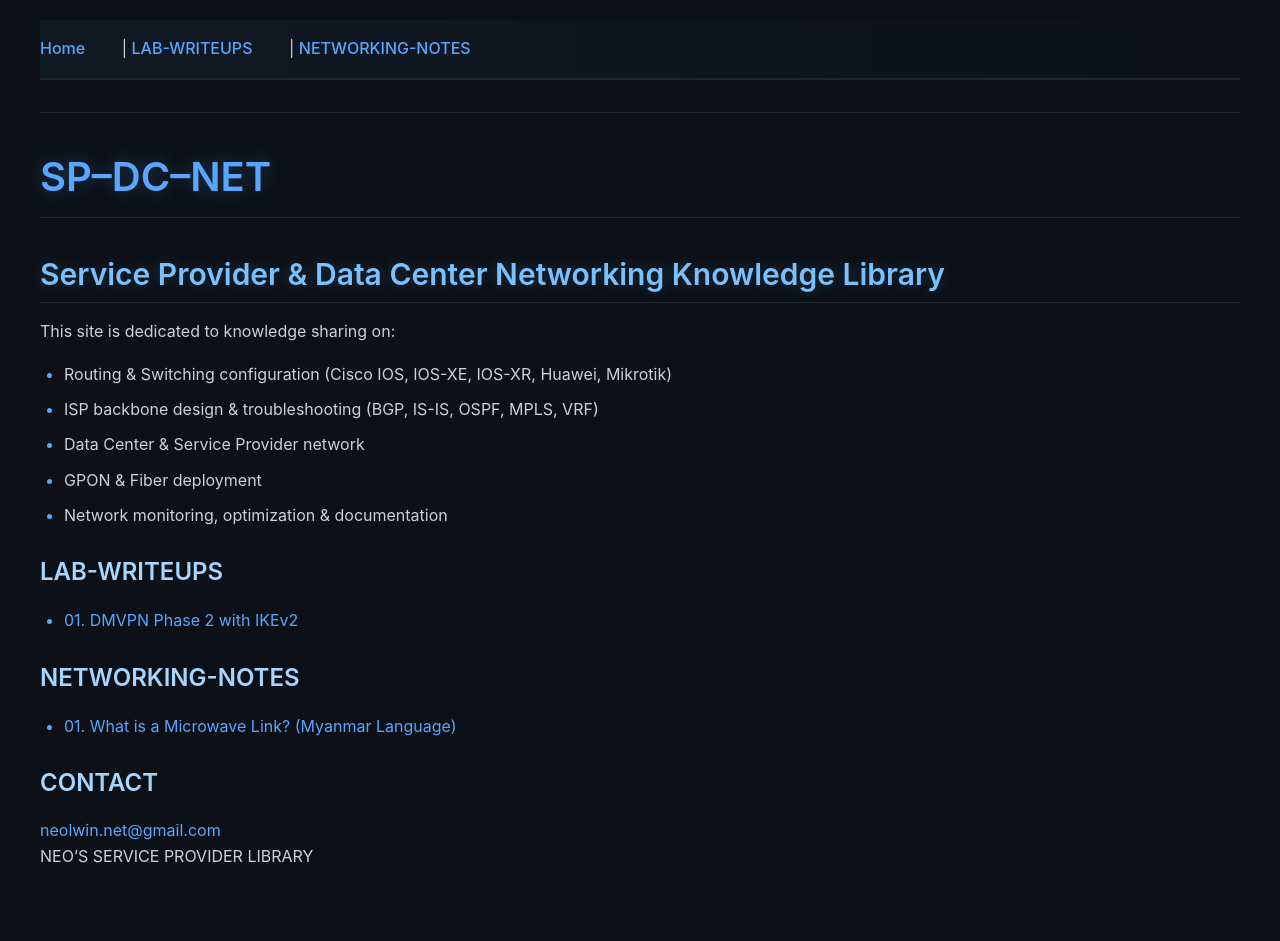
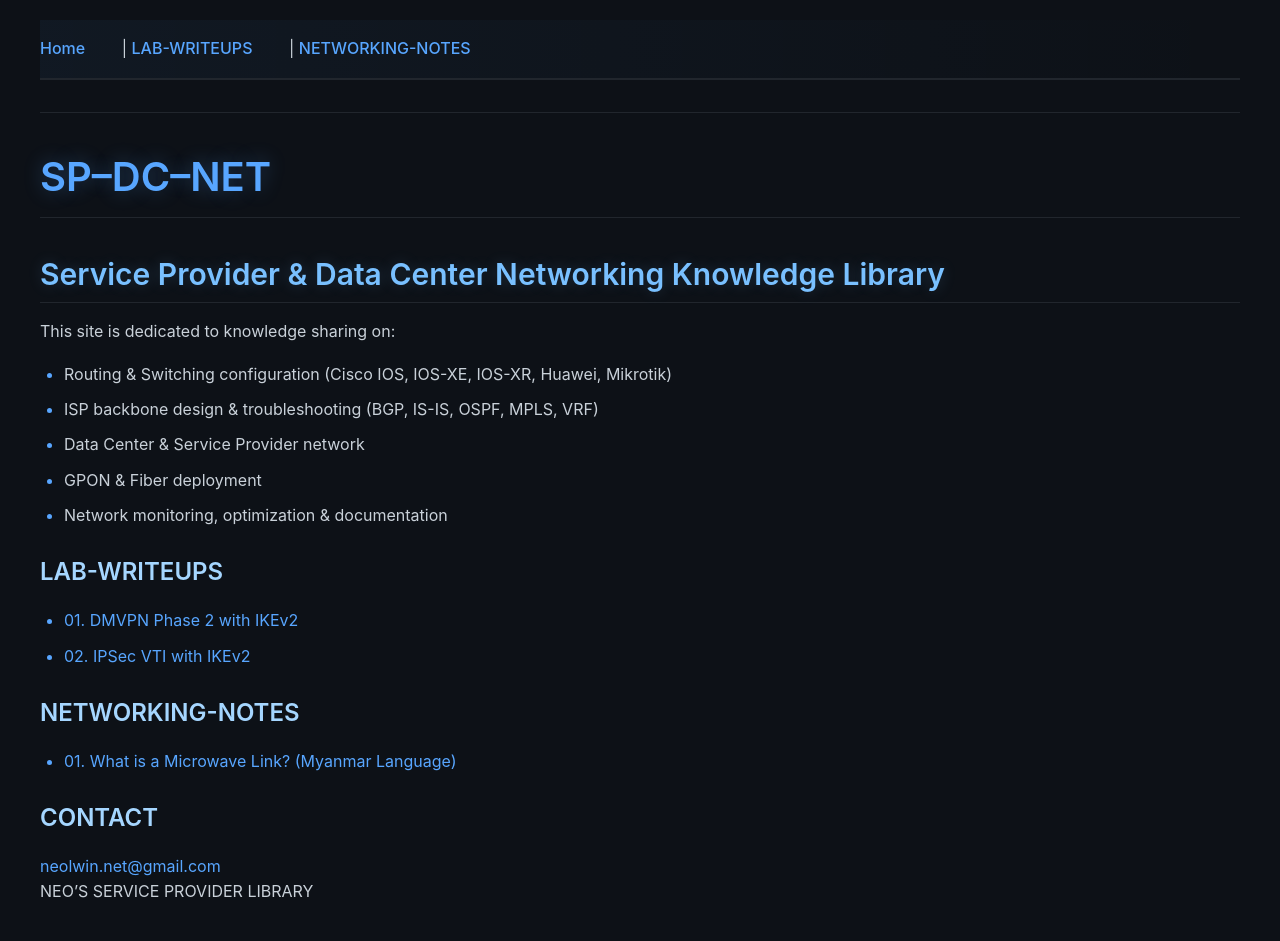
Before and after one commit to neolwin-net/sp-dc-net, a Jekyll site: the page built from index.md, in a window 1280 px wide. Built offline with Jekyll 4.4.1, drawn with Linux system fonts in a browser that asks for light colours; before the commit the page ends 906 px from its top, so only the background shows below that.

Commit message:
Update index.md

```diff
--- a/index.md
+++ b/index.md
@@ -19,6 +19,7 @@ This site is dedicated to knowledge sharing on:
 
 ### LAB-WRITEUPS
 - [01. DMVPN Phase 2 with IKEv2](pdf/lab_writeups/dmvpn_phase_2.pdf)
+- [02. IPSec VTI with IKEv2](pdf/lab_writeups/ipsec_vti_ikev2.pdf)
 
 ### NETWORKING-NOTES
 - [01. What is a Microwave Link? (Myanmar Language)](pdf/note_mm/microwave_link.pdf)
```
